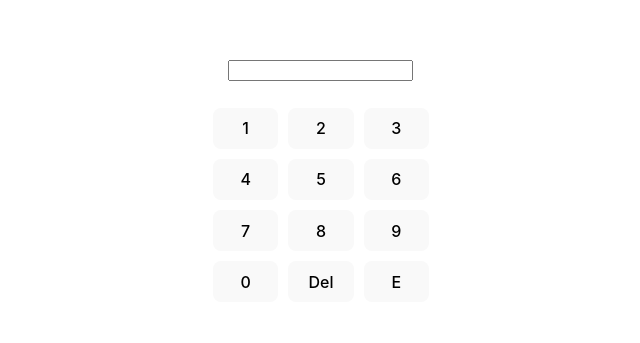
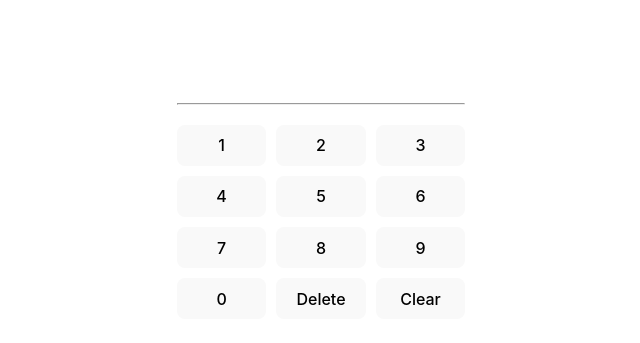
Before and after one commit to b-chomoev/hw-67, a React (Vite) app: page / in a window 1280 px wide. Shown: the part 239-582 px from the top of the page, without its empty margins (319-959 px from the left). Built offline with nearby package versions, Linux system fonts and the light colour scheme.

Commit message:
Displaying the clicked button is done.

```diff
--- a/src/app/store.ts
+++ b/src/app/store.ts
@@ -3,7 +3,7 @@ import {pinpadReducer} from "../containers/PinPad/pinpadSlice.ts";
 
 export const store = configureStore({
     reducer: {
-        counter: pinpadReducer,
+        pinpad: pinpadReducer,
     }
 })
 
--- a/src/containers/PinPad/PinPad.tsx
+++ b/src/containers/PinPad/PinPad.tsx
@@ -1,19 +1,32 @@
 import './PinPad.css';
+import {useDispatch, useSelector} from "react-redux";
+import {RootState} from "../../app/store.ts";
+import {add} from "./pinpadSlice.ts";
 
 const PinPad = () => {
-    const numbers = [1, 2, 3, 4, 5, 6, 7, 8, 9, 0];
+    const numbers = ['1', '2', '3', '4', '5', '6', '7', '8', '9', '0'];
+
+    const dispatch = useDispatch();
+    const value = useSelector((state: RootState) => state.pinpad.value);
+
+    const handleDigitClick = (digit: string) => {
+        dispatch(add(digit));
+    };
 
     return (
         <>
-            <div className='display'>
-                <input type='password' />
+            <div className='display' style={{padding: '20px', textAlign: 'center',}}>
+                <p>{'*'.repeat(value.length)}</p>
             </div>
+            <hr/>
             <div className='buttons'>
                 {numbers.map((number) => (
-                    <button key={number}>{number}</button>
+                    <button key={number} onClick={() => handleDigitClick(number)}>
+                        {number}
+                    </button>
                 ))}
-                <button>Del</button>
-                <button>E</button>
+                <button>Delete</button>
+                <button>Clear</button>
             </div>
 
         </>
--- a/src/containers/PinPad/pinpadSlice.ts
+++ b/src/containers/PinPad/pinpadSlice.ts
@@ -14,8 +14,10 @@ export const pinpadSlice = createSlice({
     name: 'pinpad',
     initialState,
     reducers: {
-        addDigit: () => {
-
+        add: (state, action: PayloadAction<string>) => {
+            if (state.value.length < 4) {
+                state.value += action.payload;
+            }
         },
         deleteLastDigit: () => {
 
@@ -30,4 +32,4 @@ export const pinpadSlice = createSlice({
 });
 
 export const pinpadReducer = pinpadSlice.reducer;
-const { addDigit, deleteLastDigit, checkPin, resetInput } = pinpadSlice.actions;
+export const {add} = pinpadSlice.actions;
```
